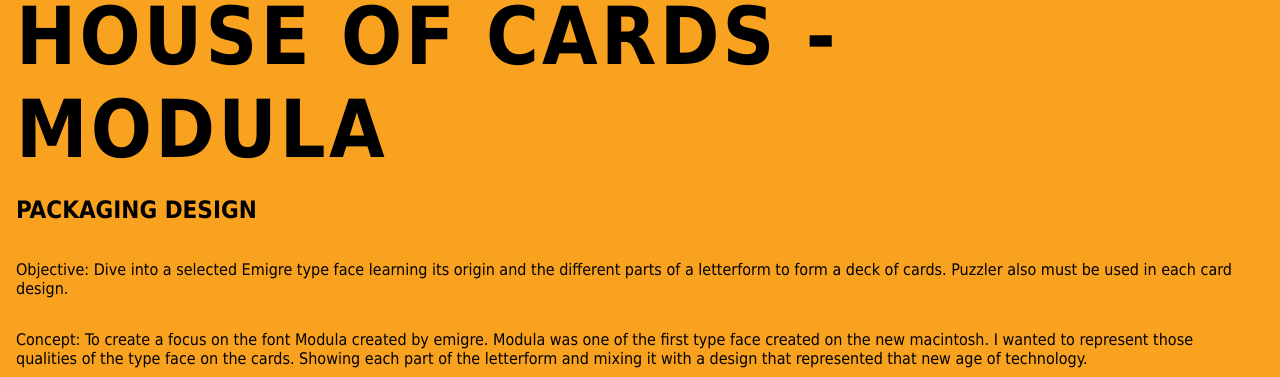
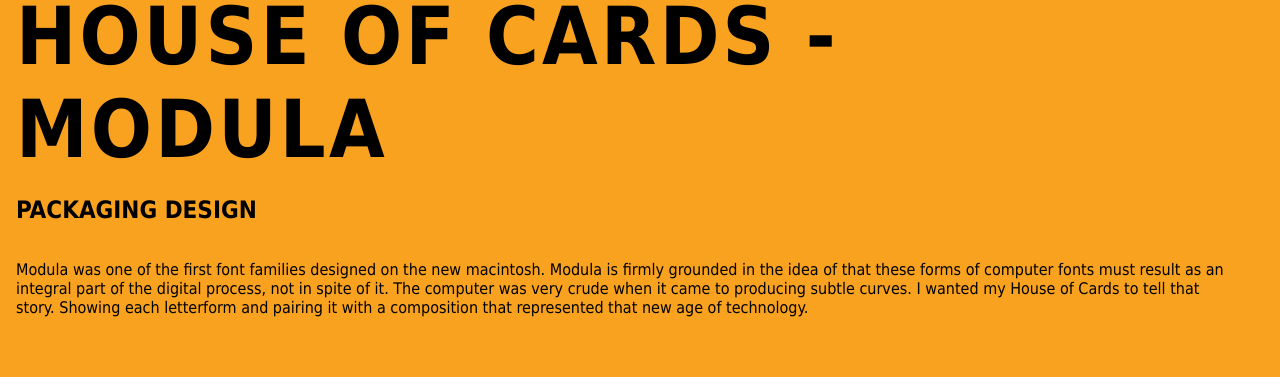
Before and after one commit to MattCatz/heidikieff.github.io, a Jekyll site: the page built from _projects/house-of-cards.md, in a window 1280 px wide and 900 px high, scrolled down 654 px, cut to the strip 0-377 px from the top of the window. Built offline with Jekyll 4.4.1, drawn with Linux system fonts in a browser that asks for light colours; some web fonts are replaced.

Commit message:
New Project Descriptions

```diff
--- a/_projects/house-of-cards.md
+++ b/_projects/house-of-cards.md
@@ -12,7 +12,4 @@
 
 ## PACKAGING DESIGN
 
-Objective: Dive into a selected Emigre type face learning its origin and the different parts of a letterform to form a deck of cards. Puzzler also must be used in each card design.
-
-Concept: To create a focus on the font Modula created by emigre. Modula was one of the first type face created on the new macintosh. I wanted to represent those qualities of the type
- face on the cards. Showing each part of the letterform and mixing it with a design that represented that new age of technology.
+Modula was one of the first font families designed on the new macintosh. Modula is firmly grounded in the idea of that these forms of computer fonts must result as an integral part of the digital process, not in spite of it. The computer was very crude when it came to producing subtle curves. I wanted my House of Cards to tell that story. Showing each letterform and pairing it with a composition that represented that new age of technology.
```
Also changed, not shown: _projects/chocolate-bar.md (+1 -3 lines), _projects/record.md (+1 -3 lines), _projects/rooster-brewing.md (+1 -3 lines), _projects/zoo.md (+1 -3 lines).
